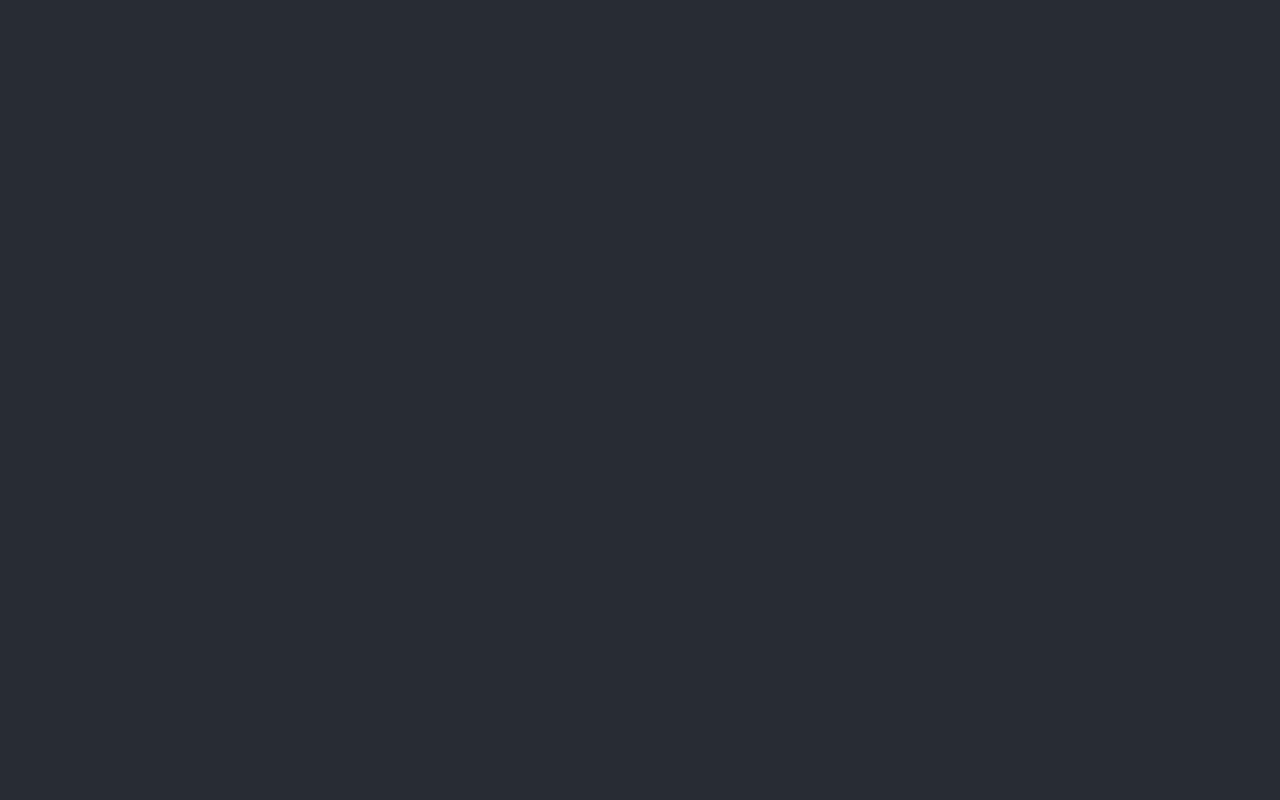
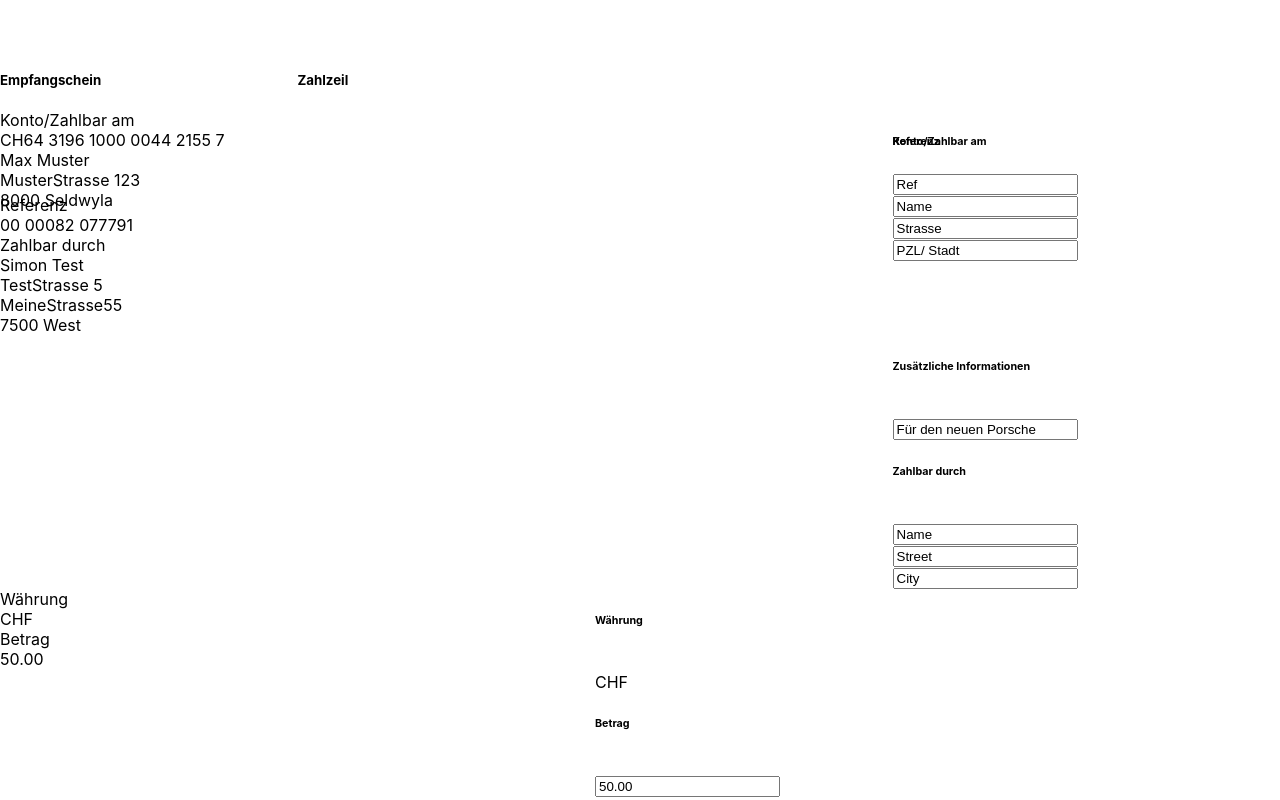
Before and after one commit to ds1-fs21-gruppe19/Front-end, a React (Create React App) app in the folder my-app/: page / in a window 1280 px wide. Built offline with nearby package versions, Linux system fonts and the light colour scheme.

Commit message:
Created the Invoice UI Components

```diff
--- a/my-app/public/index.html
+++ b/my-app/public/index.html
@@ -7,7 +7,7 @@
     <meta name="theme-color" content="#000000" />
     <meta
       name="description"
-      content="Web site created using create-react-app"
+      content="Eine Web-Applikation um QR-Rechnungen zu erstellen"
     />
     <link rel="apple-touch-icon" href="%PUBLIC_URL%/logo192.png" />
     <!--
@@ -24,7 +24,7 @@
       work correctly both with client-side routing and a non-root public URL.
       Learn how to configure a non-root public URL by running `npm run build`.
     -->
-    <title>React App</title>
+    <title>QR-Rechnung</title>
   </head>
   <body>
     <noscript>You need to enable JavaScript to run this app.</noscript>
--- a/my-app/src/App.css
+++ b/my-app/src/App.css
@@ -2,20 +2,9 @@
   text-align: center;
 }
 
-.App-logo {
-  height: 40vmin;
-  pointer-events: none;
-}
-
-@media (prefers-reduced-motion: no-preference) {
-  .App-logo {
-    animation: App-logo-spin infinite 20s linear;
-  }
-}
-
 .App-header {
-  background-color: #282c34;
-  min-height: 100vh;
+  background-color: #FFFFFF;
+  height: 50px;
   display: flex;
   flex-direction: column;
   align-items: center;
@@ -23,16 +12,3 @@
   font-size: calc(10px + 2vmin);
   color: white;
 }
-
-.App-link {
-  color: #61dafb;
-}
-
-@keyframes App-logo-spin {
-  from {
-    transform: rotate(0deg);
-  }
-  to {
-    transform: rotate(360deg);
-  }
-}
--- a/my-app/src/App.js
+++ b/my-app/src/App.js
@@ -1,11 +1,12 @@
-
 import './App.css';
+import Invoice from './Invoice.js';
 
 function App() {
   return (
     <div className="App">
       <header className="App-header">
       </header>
+        <Invoice></Invoice>
     </div>
   );
 }
--- /dev/null
+++ b/my-app/src/Invoice.css
@@ -0,0 +1,24 @@
+.Invoice {
+    display: grid;
+    grid-template-columns: repeat(4, 1fr);
+    grid-template-rows: repeat(10, 1fr);
+    grid-column-gap: 0px;
+    grid-row-gap: 0px;
+    text-align: left;
+    width: 1190px;
+    height: 606px;
+    }
+    .div1 { grid-area: 1 / 1 / 2 / 5; }
+    .div2 { grid-area: 2 / 2 / 11 / 3; }
+    .HeaderLeft { grid-area: 2 / 1 / 3 / 2; }
+    .HeaderCenter { grid-area: 2 / 3 / 3 / 4; }
+    .AddressReceiverLeft { grid-area: 3 / 1 / 5 / 2; }
+    .AddressReceiverRight { grid-area: 2 / 4 / 5 / 5; }
+    .ReferenzRight { grid-area: 5 / 4 / 6 / 5; }
+    .ReferenzLeft { grid-area: 6 / 1 / 7 / 2; }
+    .FromAddressLeft { grid-area: 7 / 1 / 8 / 2; }
+    .AdditionalInformation { grid-area: 8 / 4 / 9 / 5; }
+    .FromAddressRight { grid-area: 9 / 4 / 10 / 5; }
+    .QRCodeView { grid-area: 4 / 3 / 10 / 4; }
+    .AmountLeft { grid-area: 10 / 1 / 11 / 2; }
+    .AmountRight { grid-area: 10 / 3 / 11 / 4; }
--- /dev/null
+++ b/my-app/src/Invoice.js
@@ -0,0 +1,140 @@
+import './Invoice.css';
+import React from 'react';
+
+class Invoice extends React.Component {
+
+    constructor(props) {
+        super(props);
+        this.state = {parameters: "", returnString: ""}
+
+      }
+
+    render() {
+      return (
+        <div className = "Invoice-Slip">
+            <div className = "Invoice">
+
+                <div class Name = "HeaderLeft">
+                  <h5>Empfangschein</h5>
+                </div>
+
+                <div class Name = "HeaderCenter">
+                  <h5>Zahlzeil</h5>
+                </div>
+
+                <div className = "AddressReceiverRight">
+                  <h6>Konto/Zahlbar am</h6>
+                  <input Type = "Text" id= "Receiver_IBAN" className ="TextBox_Medium" value = "CH"></input>
+                  <br></br>
+                  <input Type = "Text" id= "Receiver_Name" className ="TextBox_Medium" value = "Name"></input>
+                  <br></br>
+                  <input Type = "Text" id= "Receiver_Street" className ="TextBox_Medium" value = "Strasse"></input>
+                  <br></br>
+                  <input Type = "Text" id= "Receiver_City" className ="TextBox_Medium" value = "PZL/ Stadt"></input>
+                </div>
+
+                <div className ="AddressReceiverLeft">
+                  <h7>Konto/Zahlbar am</h7>
+                  <br></br>
+                  <label id = "ReceiverAddress">
+                    CH64 3196 1000 0044 2155 7 <br></br>
+                    Max Muster<br></br>
+                    MusterStrasse 123<br></br>
+                    8000 Seldwyla
+                  </label>
+                </div>
+
+                <div className = "QRCodeView">
+                  <img src ="" className = "QrCode"></img>
+                </div>
+
+                <div className = "ReferenzRight">
+                  <h6>Referenz</h6>
+                  <input Type = "Text" id= "Receiver_Ref" className ="TextBox_Medium" value = "Ref"></input>
+                </div>
+
+                <div className = "ReferenzLeft">
+                  <h7>Referenz</h7>
+                  <br></br>
+                  <label id = "ReerenzLeft">00 00082 077791 </label>
+                </div>
+
+                <div className ="FromAddressLeft">
+                  <h7>Zahlbar durch</h7>
+                    <br></br>
+                    <label id = "FromAddress">
+                      Simon Test<br></br>
+                      TestStrasse 5<br></br>
+                      MeineStrasse55<br></br>
+                      7500 West
+                    </label>
+                </div>
+
+                <div class = "AdditionalInformation">
+                  <h6>Zusätzliche Informationen</h6>
+                  <br></br>
+                  <input Type = "Text" id= "AdditionalInfo" className ="TextBox_Medium" value = "Für den neuen Porsche"></input>
+                </div>
+
+                <div class = "FromAddressRight">
+                  <h6>Zahlbar durch</h6>
+                  <br></br>
+                  <input Type = "Text" id= "FromName" className ="TextBox_Medium" value = "Name"></input>
+                  <br></br>
+                  <input Type = "Text" id= "FromStreet" className ="TextBox_Medium" value = "Street"></input>
+                  <br></br>
+                  <input Type = "Text" id= "FromCity" className ="TextBox_Medium" value = "City"></input>
+                </div>
+
+                <div className = "AmountLeft">
+                  <div className = "AmountLeft_ColumnLeft">
+                    <h7>Währung</h7>
+                    <br></br>
+                    <label>CHF</label>
+                  </div>
+                  <div className = "AmountLeft_ColumnRight">
+                    <h7>Betrag</h7>
+                    <br></br>
+                    <label id = "AmountLeft">50.00</label>
+                  </div>
+                </div>
+
+                <div className = "AmountRight">
+                  <div className = "AmountRight_ColumnLeft">
+                    <h6>Währung</h6>
+                    <br></br>
+                    <label>CHF</label>
+                  </div>
+                  <div className = "AmountRight_ColumnRight">
+                    <h6>Betrag</h6>
+                    <br></br>
+                    <input Type = "Text" id= "Amount" className ="TextBox_Medium" value = "50.00"></input>
+                  </div>
+                </div>
+            </div>
+        </div>
+      );
+    }
+
+
+    async getRequest(url)
+    {
+        let result = await makeRequest("GET", url);
+        console.log(result);
+    }
+  }
+
+
+  export default Invoice;
+
+  function makeRequest(method, url) {
+      console.log(url);
+    return new Promise(function (resolve, reject) {
+        let xhr = new XMLHttpRequest();
+        xhr.open(method, url);
+        xhr.onload = function () {
+            resolve(xhr.response);
+        };
+        xhr.send();
+    });
+}
```
Also changed, not shown: my-app/public/manifest.json, 1 other file (tests, documents, lock files or other folders).
